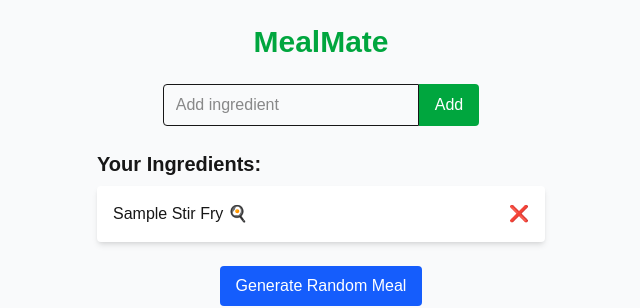
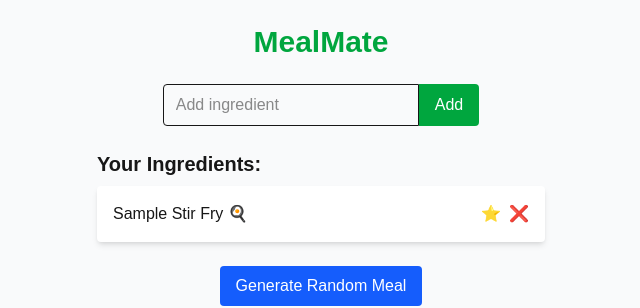
Before and after one commit to sean-techie/mealmate, a Next.js app: page / in a window 1280 px wide. Both pictures are taken after typing "Sample" into the empty fields and a click on the button "Add". Shown: the top 308 px of the page, without its empty margins (319-959 px from the left). Built offline with nearby package versions, Linux system fonts and the light colour scheme.

Commit message:
Update MealCard.tsx

```diff
--- a/components/MealCard.tsx
+++ b/components/MealCard.tsx
@@ -1,12 +1,29 @@
 interface MealCardProps {
   ingredient: string;
+  removeIngredient: (ingredient: string) => void;
+  addToFavorites: (meal: string) => void;
 }
 
-export default function MealCard({ ingredient }: MealCardProps) {
+export default function MealCard({ ingredient, removeIngredient, addToFavorites }: MealCardProps) {
+  const mealName = `${ingredient} Stir Fry 🍳`;
+
   return (
-    <div className="bg-white shadow-md rounded p-4 mb-2 flex justify-between items-center">
-      <span className="font-medium">{ingredient} Stir Fry 🍳</span>
-      <button className="text-red-500 hover:text-red-700">❌</button>
-    </div>
+    <li className="bg-white shadow-md rounded p-4 mb-2 flex justify-between items-center">
+      <span className="font-medium">{mealName}</span>
+      <div className="flex gap-2">
+        <button
+          onClick={() => addToFavorites(mealName)}
+          className="text-yellow-500 hover:text-yellow-700"
+        >
+          ⭐
+        </button>
+        <button
+          onClick={() => removeIngredient(ingredient)}
+          className="text-red-500 hover:text-red-700"
+        >
+          ❌
+        </button>
+      </div>
+    </li>
   );
 }
```
